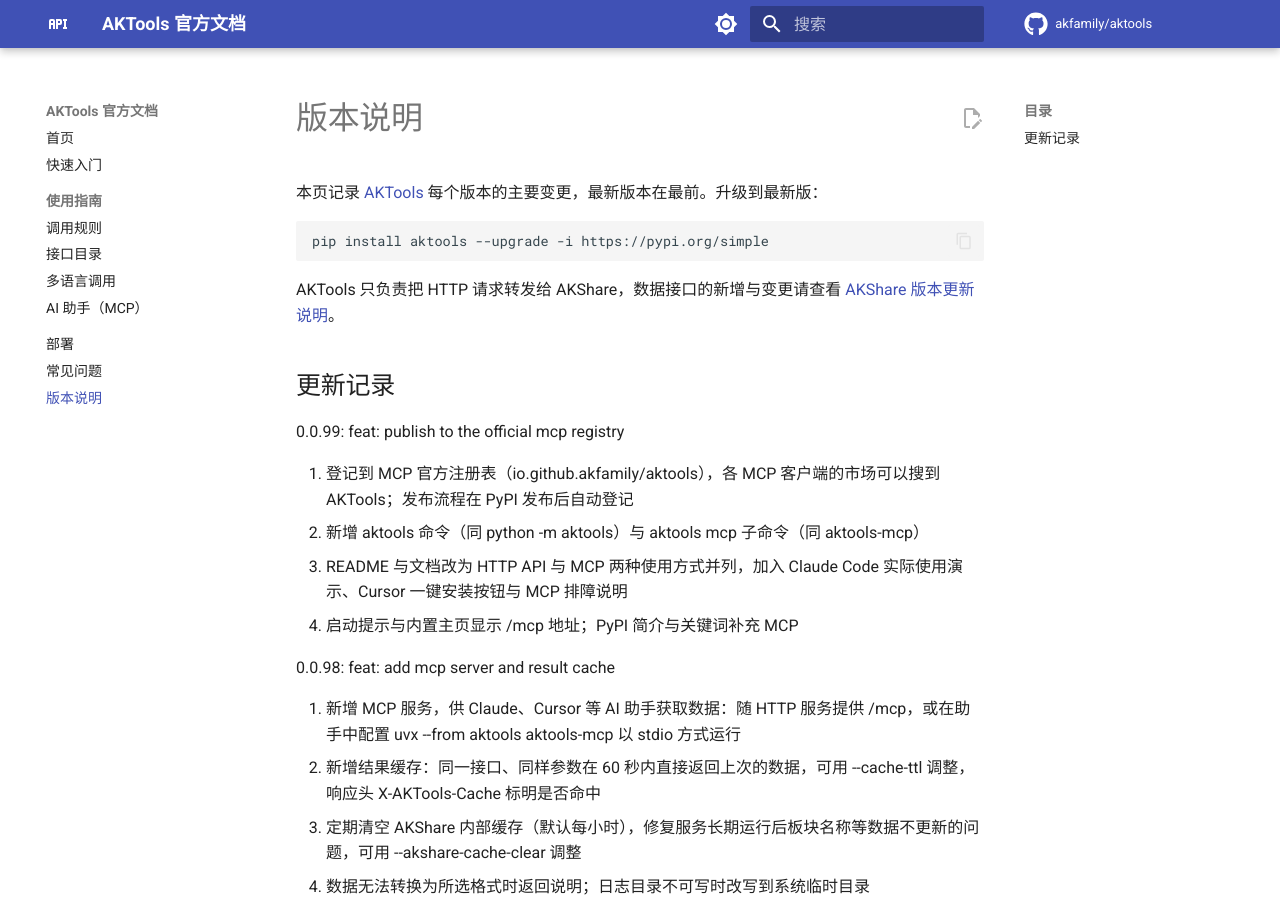
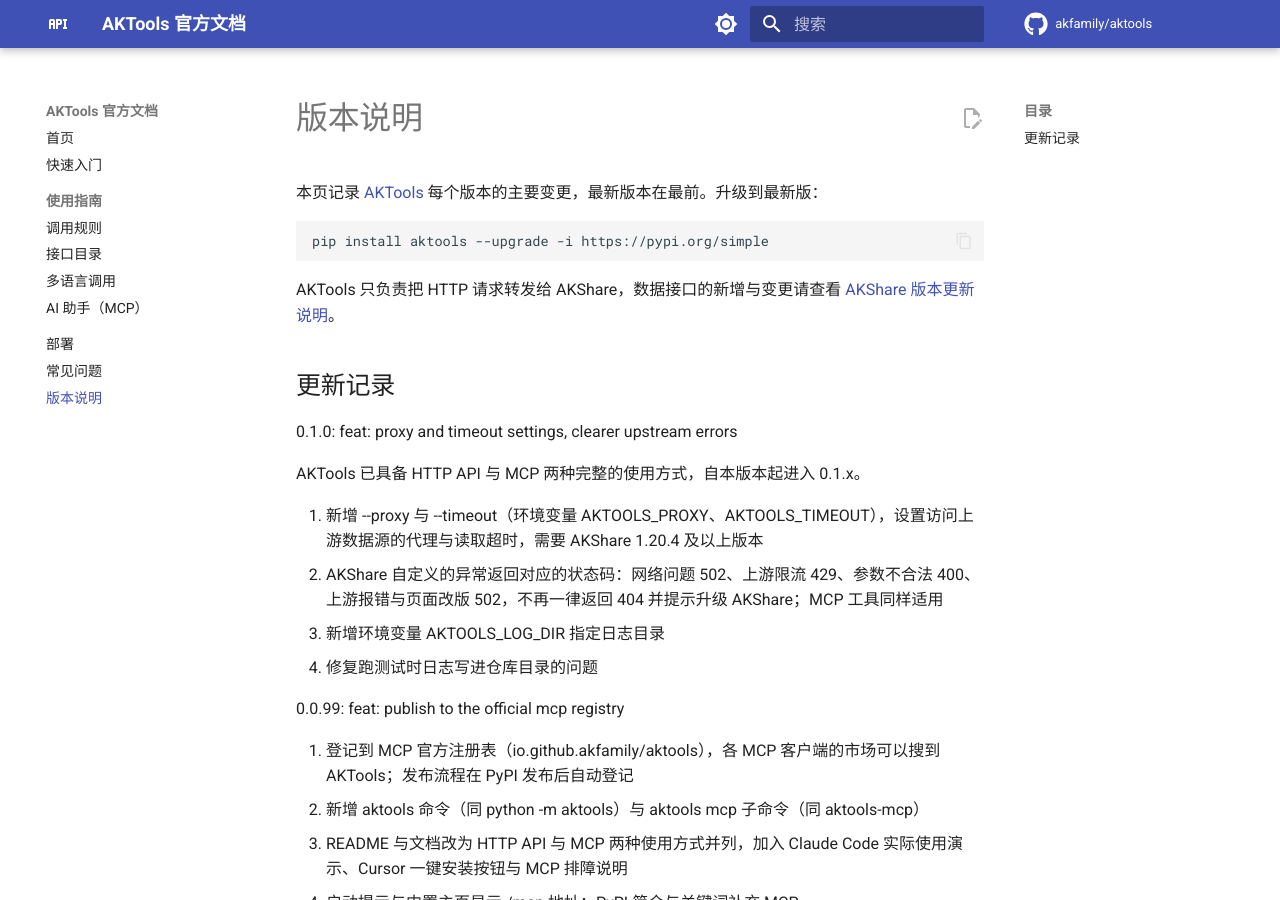
Before and after one commit to akfamily/aktools, an MkDocs documentation site: the page built from docs/aktools_version.md, in a window 1280 px wide and 900 px high. Built offline with MkDocs 1.6.1 and Material for MkDocs 9.7.7, drawn with Linux system fonts in a browser that asks for light colours; comment, search, counter and statistics services are not loaded.

Commit message:
chore: 版本号更新为 0.1.0

```diff
--- a/aktools/_version.py
+++ b/aktools/_version.py
@@ -5,4 +5,4 @@
 单独成文件，供 pyproject.toml 与 scripts/check_release.py 按文件读取，无需导入整个包
 """
 
-__version__ = "0.0.99"
+__version__ = "0.1.0"
--- a/docs/aktools_version.md
+++ b/docs/aktools_version.md
@@ -9,6 +9,15 @@
 AKTools 只负责把 HTTP 请求转发给 AKShare，数据接口的新增与变更请查看 [AKShare 版本更新说明](https://akshare.akfamily.xyz/changelog.html)。
 
 ## 更新记录
+
+0.1.0: feat: proxy and timeout settings, clearer upstream errors
+
+AKTools 已具备 HTTP API 与 MCP 两种完整的使用方式，自本版本起进入 0.1.x。
+
+1. 新增 --proxy 与 --timeout（环境变量 AKTOOLS_PROXY、AKTOOLS_TIMEOUT），设置访问上游数据源的代理与读取超时，需要 AKShare 1.20.4 及以上版本
+2. AKShare 自定义的异常返回对应的状态码：网络问题 502、上游限流 429、参数不合法 400、上游报错与页面改版 502，不再一律返回 404 并提示升级 AKShare；MCP 工具同样适用
+3. 新增环境变量 AKTOOLS_LOG_DIR 指定日志目录
+4. 修复跑测试时日志写进仓库目录的问题
 
 0.0.99: feat: publish to the official mcp registry
 
--- a/server.json
+++ b/server.json
@@ -3,7 +3,7 @@
   "name": "io.github.akfamily/aktools",
   "title": "AKTools",
   "description": "Search and fetch AKShare financial data (stocks, futures, funds, macro) from AI assistants",
-  "version": "0.0.99",
+  "version": "0.1.0",
   "websiteUrl": "https://aktools.akfamily.xyz/guide/mcp/",
   "repository": {
     "url": "https://github.com/akfamily/aktools",
@@ -14,7 +14,7 @@
       "registryType": "pypi",
       "registryBaseUrl": "https://pypi.org",
       "identifier": "aktools",
-      "version": "0.0.99",
+      "version": "0.1.0",
       "runtimeHint": "uvx",
       "packageArguments": [
         {
```
